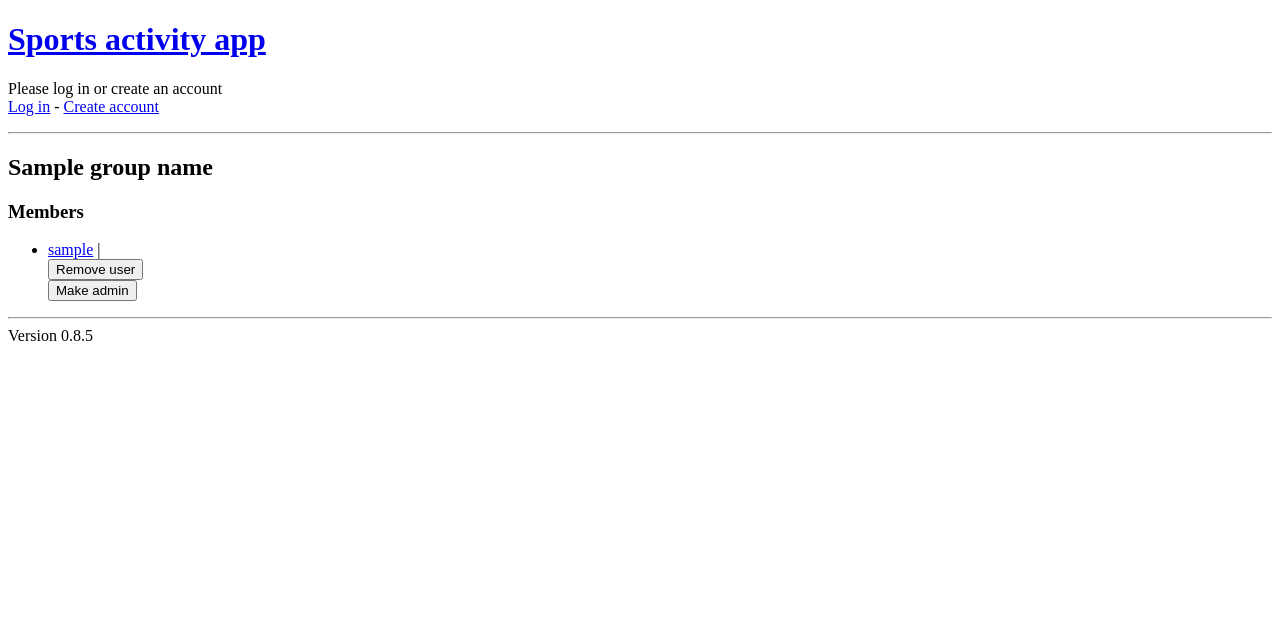
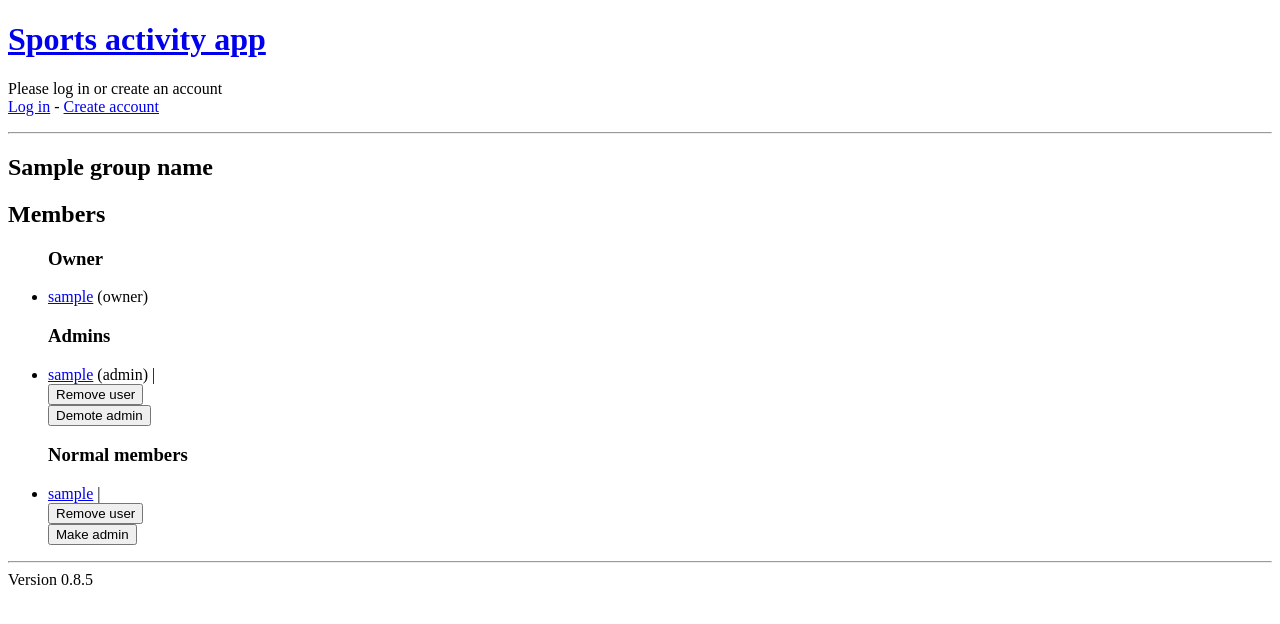
Before and after one commit to samulioll/lenkkeilysovellus, a Flask app: template templates/group_manager.html in a window 1280 px wide. Shown: the top 624 px of the page. Run offline with Flask 3, Linux system fonts and the light colour scheme; the template is opened without the code that fills it: most values are stand-ins (such as "Sample title", 1, 10 or a date in 2020).

Commit message:
formatted group manager page

```diff
--- a/templates/group_manager.html
+++ b/templates/group_manager.html
@@ -9,18 +9,41 @@
   <input type="submit" value="Delete group">
 </form>
 {% endif %}
-<h3>Members</h3>
+<h2>Members</h2>
 <ul>
-  {% for user in group_members %}
-  {% if user.username == group_owner %}
-  <li><a href="/user/{{user.id}}">{{ user.username }}</a> (owner)</li>
+  {% if group_owner.username != session.username %}
+  <h3>Owner</h3>
+  <li><a href="/user/{{group_owner.id}}">{{ group_owner.username }}</a> (owner)</li>
+  {% endif %}
+  {% if group_admins %}
+  <h3>Admins</h3>
+  {% endif %}
+  {% for user in group_admins%}
+  {% if user.username != group_owner.username and user.username != session.username %}
+  <li>
+    <a href="/user/{{user.id}}">{{ user.username }}</a> (admin) |
+    <form action="/remove_from_group" method="POST">
+      <input type="hidden" name="groups" value={{group_id}}>
+      <input type="hidden" name="user_id" value={{user.id}}>
+      <input type="hidden" name="csrf_token" value="{{ session.csrf_token }}">
+      <input type="submit" value="Remove user">
+    </form>
+    <form action="/demote_admin" method="POST">
+      <input type="hidden" name="groups" value={{group_id}}>
+      <input type="hidden" name="user_id" value={{user.id}}>
+      <input type="hidden" name="csrf_token" value="{{ session.csrf_token }}">
+      <input type="submit" value="Demote admin">
+    </form>
+  </li>
+  {% elif user.username != session.username%}
+  <li>
+    <a href="/user/{{user.id}}">{{ user.username }}</a> (admin)
+  </li>
   {% endif %}
   {% endfor %}
-  {% for user in group_members %}
-  {% if user.username in group_admins and user.username != group_owner %}
-  <li><a href="/user/{{user.id}}">{{ user.username }}</a> (admin)</li>
+  {% if group_members %}
+  <h3>Normal members</h3>
   {% endif %}
-  {% endfor %}
   {% for user in group_members %}
   {% if user.username not in group_admins and user.username != group_owner %}
   <li>
```
Also changed, not shown: routes.py (+25 -14 lines), services/handlers/groups.py (+10 -0 lines).
